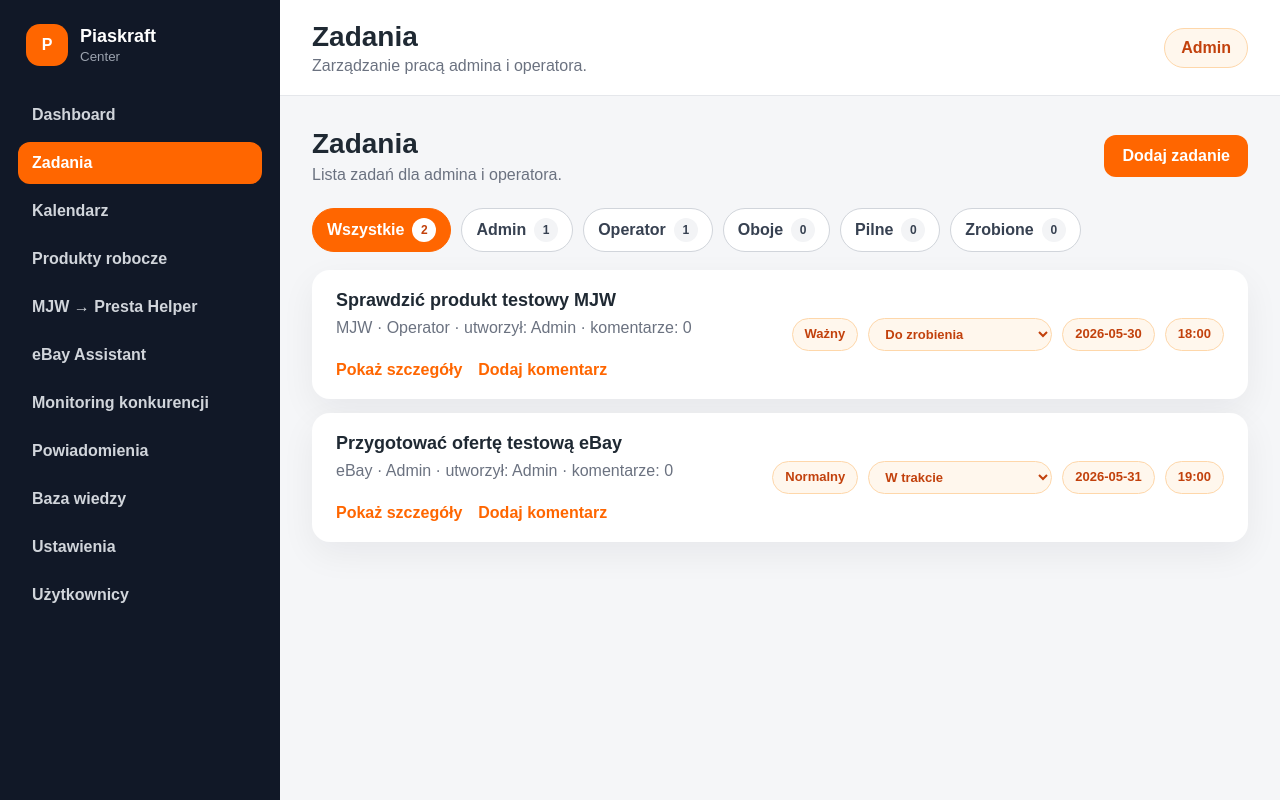
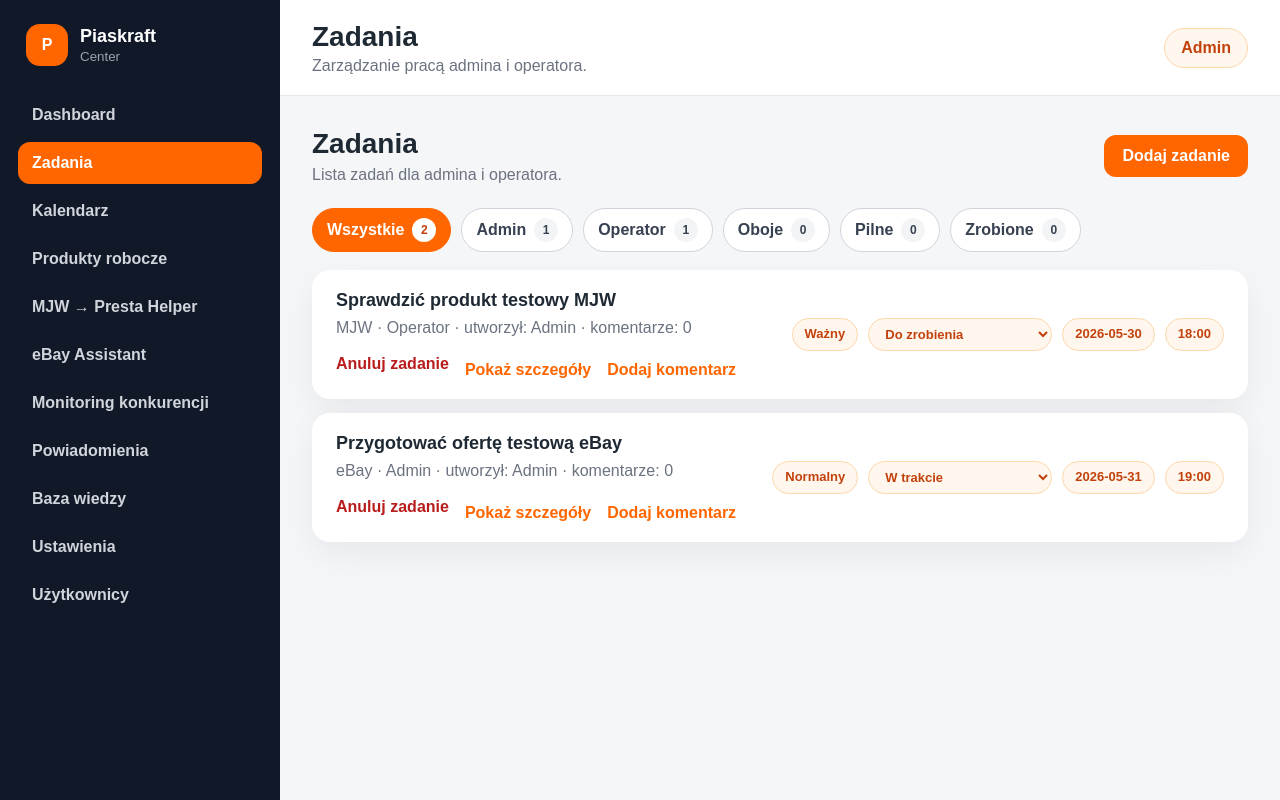
Before and after one commit to Piaskraft/piaskraft-center, a React (Vite) app in the folder apps/web/: page /zadania in a window 1280 px wide. Built offline with nearby package versions, Linux system fonts and the light colour scheme.

Commit message:
Add task cancel action

```diff
--- a/apps/web/src/features/tasks/TaskCard.tsx
+++ b/apps/web/src/features/tasks/TaskCard.tsx
@@ -7,6 +7,7 @@ type TaskCardProps = {
   taskStatuses: TaskStatus[];
   onChangeStatus: (taskId: number, status: TaskStatus) => void;
   onAddComment: (taskId: number, content: string) => void;
+  onCancelTask: (taskId: number) => void;
 };
 
 export function TaskCard({
@@ -14,6 +15,7 @@ export function TaskCard({
   taskStatuses,
   onChangeStatus,
   onAddComment,
+  onCancelTask,
 }: TaskCardProps) {
   const [isDetailsVisible, setIsDetailsVisible] = useState(false);
   const [isCommentFormVisible, setIsCommentFormVisible] = useState(false);
@@ -79,6 +81,15 @@ const isOverdue = isTaskOverdue(task);
         )}
 
         <div className="task-actions">
+          {task.status !== 'Anulowane' && task.status !== 'Zrobione' && (
+  <button
+    type="button"
+    className="danger-text-button"
+    onClick={() => onCancelTask(task.id)}
+  >
+    Anuluj zadanie
+  </button>
+)}
           <button
             type="button"
             className="text-button"
--- a/apps/web/src/features/tasks/taskUtils.ts
+++ b/apps/web/src/features/tasks/taskUtils.ts
@@ -3,5 +3,10 @@ import type { Task } from './taskTypes';
 export function isTaskOverdue(task: Task) {
   const today = new Date().toISOString().slice(0, 10);
 
-  return Boolean(task.date) && task.date < today && task.status !== 'Zrobione';
+  return (
+    Boolean(task.date) &&
+    task.date < today &&
+    task.status !== 'Zrobione' &&
+    task.status !== 'Anulowane'
+  );
 }
--- a/apps/web/src/layouts/AppLayout.css
+++ b/apps/web/src/layouts/AppLayout.css
@@ -439,3 +439,11 @@
   border-color: #fecaca !important;
   color: #b91c1c !important;
 }
+.danger-text-button {
+  border: 0;
+  background: transparent;
+  color: #b91c1c;
+  font-weight: 700;
+  cursor: pointer;
+  padding: 0;
+}
--- a/apps/web/src/pages/TasksPage.tsx
+++ b/apps/web/src/pages/TasksPage.tsx
@@ -77,6 +77,9 @@ export function TasksPage() {
       ),
     );
   }
+  function handleCancelTask(taskId: number) {
+  handleChangeTaskStatus(taskId, 'Anulowane');
+}
 
   const filteredTasks = tasks.filter((task) => {
     if (activeFilter === 'Wszystkie') return true;
@@ -139,12 +142,13 @@ Pilne: tasks.filter((task) => task.priority === 'Pilny').length,
 ) : (
   <div className="tasks-list">
     {filteredTasks.map((task) => (
-      <TaskCard
+  <TaskCard
   key={task.id}
   task={task}
   taskStatuses={taskStatuses}
   onChangeStatus={handleChangeTaskStatus}
   onAddComment={handleAddTaskComment}
+  onCancelTask={handleCancelTask}
 />
     ))}
   </div>
```
